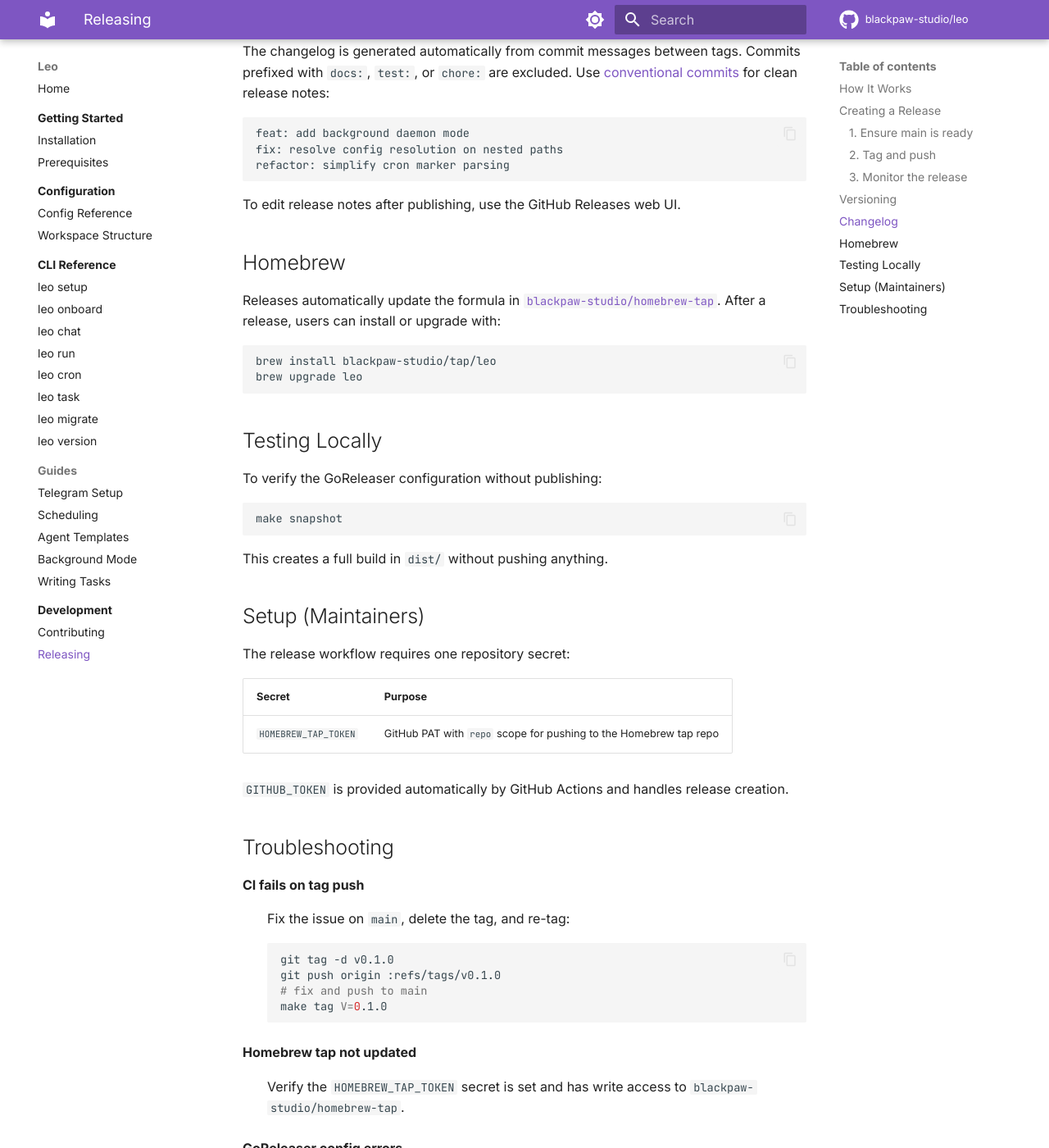
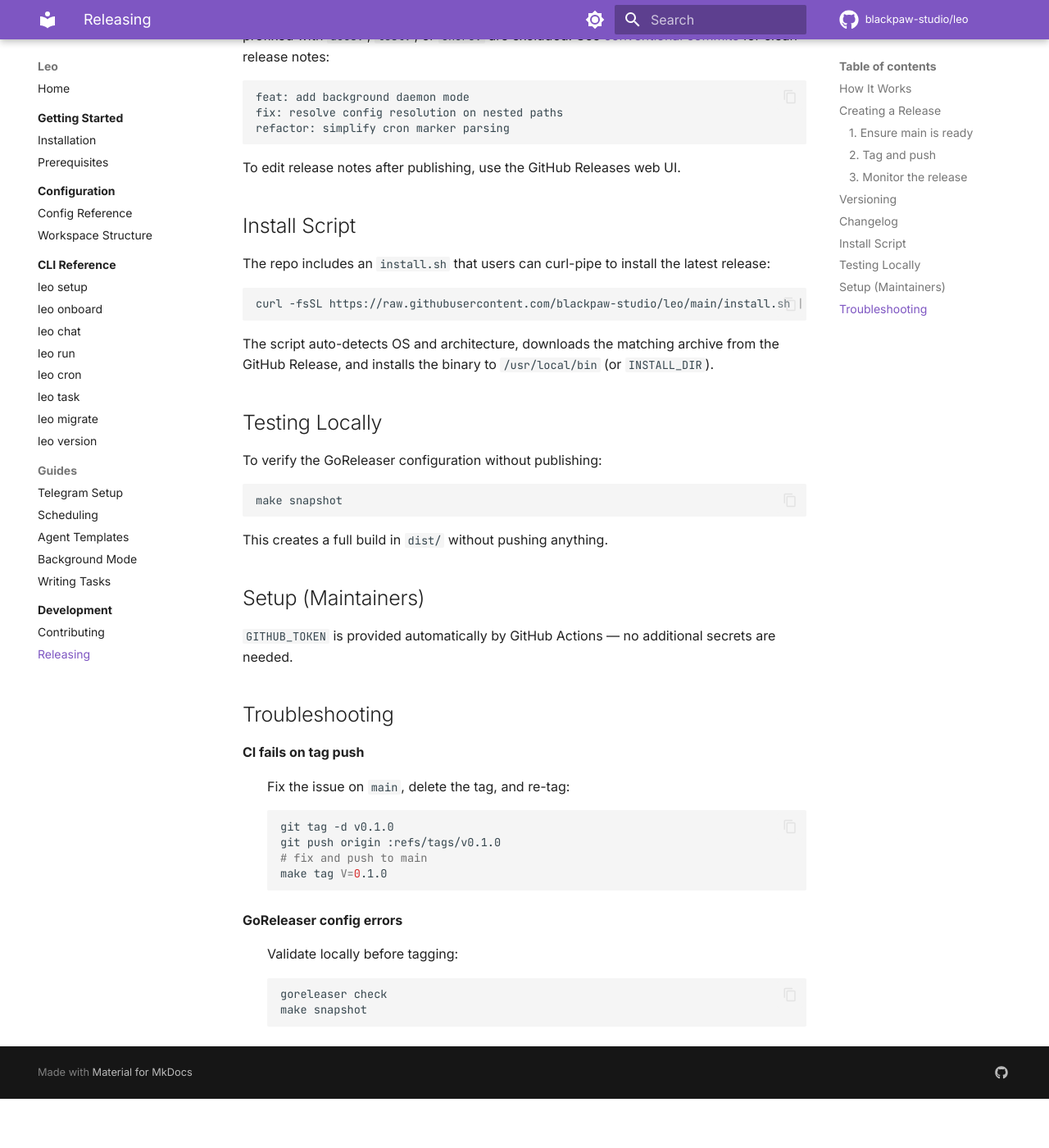
Before and after one commit to blackpaw-studio/leo, an MkDocs documentation site: the page built from docs/development/releasing.md, in a window 1280 px wide and 1400 px high, scrolled down 1815 px. Shown: the whole window at 82% size. Built offline with MkDocs 1.6.1 and Material for MkDocs 9.7.7, drawn with Linux system fonts in a browser that asks for light colours; comment, search, counter and statistics services are not loaded; after the commit the page ends 3155 px from its top, so only the background shows below that; some of the changed text lies outside the part shown.

Commit message:
feat: add curl-pipe install script, remove Homebrew tap
Replace Homebrew tap distribution with a self-contained install.sh that
downloads the latest (or pinned) release binary from GitHub. Removes
brews config from GoReleaser and HOMEBREW_TAP_TOKEN from the release
workflow.

````diff
--- a/docs/development/releasing.md
+++ b/docs/development/releasing.md
@@ -1,6 +1,6 @@
 # Releasing
 
-Leo uses [GoReleaser](https://goreleaser.com/) and GitHub Actions to automate releases. Pushing a version tag triggers the full pipeline: CI validation, cross-platform builds, GitHub Release creation, and Homebrew formula updates.
+Leo uses [GoReleaser](https://goreleaser.com/) and GitHub Actions to automate releases. Pushing a version tag triggers the full pipeline: CI validation, cross-platform builds, and GitHub Release creation.
 
 ## How It Works
 
@@ -11,8 +11,7 @@ git tag v0.2.0 ──> GitHub Actions ──> CI (test + lint)
                                     GoReleaser
                                     ├── Build binaries (darwin/linux × amd64/arm64)
                                     ├── Create GitHub Release with changelog
-                                    ├── Upload archives + checksums
-                                    └── Update Homebrew tap formula
+                                    └── Upload archives + checksums
 ```
 
 The release workflow (`.github/workflows/release.yml`) calls the CI workflow as a prerequisite — no release is published unless tests and lint pass.
@@ -77,14 +76,15 @@ refactor: simplify cron marker parsing
 
 To edit release notes after publishing, use the GitHub Releases web UI.
 
-## Homebrew
+## Install Script
 
-Releases automatically update the formula in [`blackpaw-studio/homebrew-tap`](https://github.com/blackpaw-studio/homebrew-tap). After a release, users can install or upgrade with:
+The repo includes an `install.sh` that users can curl-pipe to install the latest release:
 
 ```bash
-brew install blackpaw-studio/tap/leo
-brew upgrade leo
+curl -fsSL https://raw.githubusercontent.com/blackpaw-studio/leo/main/install.sh | sh
 ```
+
+The script auto-detects OS and architecture, downloads the matching archive from the GitHub Release, and installs the binary to `/usr/local/bin` (or `INSTALL_DIR`).
 
 ## Testing Locally
 
@@ -98,13 +98,7 @@ This creates a full build in `dist/` without pushing anything.
 
 ## Setup (Maintainers)
 
-The release workflow requires one repository secret:
-
-| Secret | Purpose |
-|--------|---------|
-| `HOMEBREW_TAP_TOKEN` | GitHub PAT with `repo` scope for pushing to the Homebrew tap repo |
-
-`GITHUB_TOKEN` is provided automatically by GitHub Actions and handles release creation.
+`GITHUB_TOKEN` is provided automatically by GitHub Actions — no additional secrets are needed.
 
 ## Troubleshooting
 
@@ -118,9 +112,6 @@ The release workflow requires one repository secret:
     make tag V=0.1.0
     ```
 
-**Homebrew tap not updated**
-:   Verify the `HOMEBREW_TAP_TOKEN` secret is set and has write access to `blackpaw-studio/homebrew-tap`.
-
 **GoReleaser config errors**
 :   Validate locally before tagging:
 
````
Also changed, not shown: .goreleaser.yaml (+0 -9 lines), docs/getting-started/installation.md (+17 -5 lines), 2 other files.
